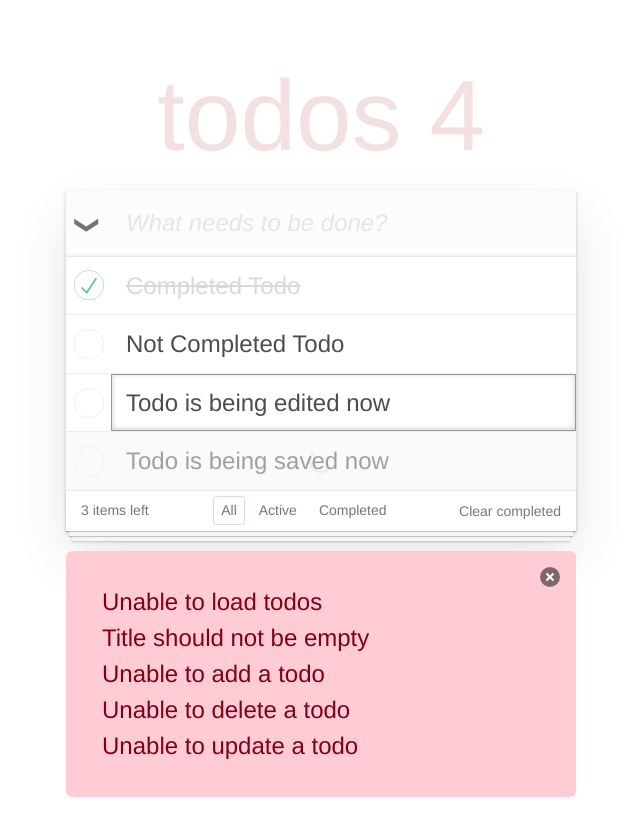
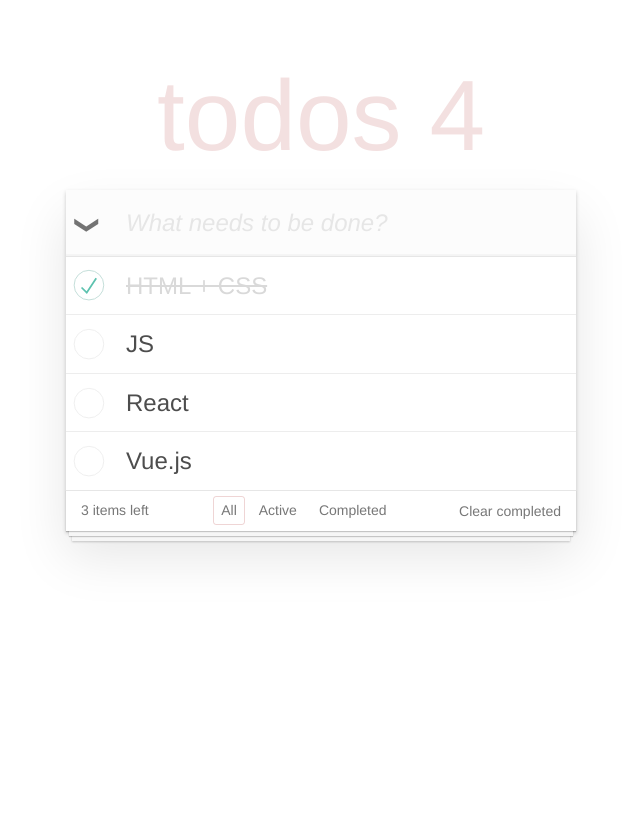
Before and after one commit to AnnBusya/vue-todo-app, a Vue app: page / in a window 1280 px wide. Shown: the whole page, without its empty margins (319-959 px from the left). Built offline with nearby package versions, Linux system fonts and the light colour scheme.

Commit message:
add basics template syntax

```diff
--- a/src/App.vue
+++ b/src/App.vue
@@ -1,5 +1,5 @@
 <script setup>
-  import todos from './data/todos';
+import todos from "./data/todos";
 </script>
 
 <template>
@@ -9,120 +9,45 @@
     <div class="todoapp__content">
       <header class="todoapp__header">
         <!-- this button should have `active` class only if all todos are completed -->
-         <button
-           type="button"
-           class="todoapp__toggle-all active"
-           data-cy="ToggleAllButton"></button>
+        <button class="todoapp__toggle-all active"></button>
 
-         <!-- Add a todo on form submit -->
         <form>
           <input
-             data-cy="NewTodoField"
-             type="text"
             class="todoapp__new-todo"
             placeholder="What needs to be done?"
           />
         </form>
       </header>
 
-       <section class="todoapp__main" data-cy="TodoList">
-         <!-- This is a completed todo -->
-         <div data-cy="Todo" class="todo completed">
+      <section class="todoapp__main">
+        <div
+          v-for="todo of todos"
+          class="todo"
+          :class="{ completed: todo.completed }"
+        >
           <label class="todo__status-label">
             <input
-               data-cy="TodoStatus"
               type="checkbox"
               class="todo__status"
-               checked
+              :checked="todo.completed"
             />
           </label>
 
-           <span data-cy="TodoTitle" class="todo__title">
-             Completed Todo
-           </span>
-
-           <!-- Remove button appears only on hover -->
-           <button type="button" class="todo__remove" data-cy="TodoDelete">
-             ×
-           </button>
-
-           <!-- overlay will cover the todo while it is being deleted or updated -->
-           <div data-cy="TodoLoader" class="modal overlay">
-             <div class="modal-background has-background-white-ter"></div>
-             <div class="loader"></div>
-           </div>
-         </div>
-
-         <!-- This todo is an active todo -->
-         <div data-cy="Todo" class="todo">
-           <label class="todo__status-label">
+          <!--  show when todo is being edited -->
+          <form v-if="false">
             <input
-               data-cy="TodoStatus"
-               type="checkbox"
-               class="todo__status"
-             />
-           </label>
-
-           <span data-cy="TodoTitle" class="todo__title">
-             Not Completed Todo
-           </span>
-           <button type="button" class="todo__remove" data-cy="TodoDelete">
-             ×
-           </button>
-
-           <div data-cy="TodoLoader" class="modal overlay">
-             <div class="modal-background has-background-white-ter"></div>
-             <div class="loader"></div>
-           </div>
-         </div>
-
-         <!-- This todo is being edited -->
-         <div data-cy="Todo" class="todo">
-           <label class="todo__status-label">
-             <input
-               data-cy="TodoStatus"
-               type="checkbox"
-               class="todo__status"
-             />
-           </label>
-
-           <!-- This form is shown instead of the title and remove button -->
-           <form>
-             <input
-               data-cy="TodoTitleField"
-               type="text"
               class="todo__title-field"
               placeholder="Empty todo will be deleted"
-               value="Todo is being edited now"
             />
           </form>
 
-           <div data-cy="TodoLoader" class="modal overlay">
-             <div class="modal-background has-background-white-ter"></div>
-             <div class="loader"></div>
-           </div>
-         </div>
+          <template v-else>
+            <span class="todo__title">{{ todo.title }}</span>
+            <button class="todo__remove">×</button>
+          </template>
 
-         <!-- This todo is in loadind state -->
-         <div data-cy="Todo" class="todo">
-           <label class="todo__status-label">
-             <input
-               data-cy="TodoStatus"
-               type="checkbox"
-               class="todo__status"
-             />
-           </label>
-
-           <span data-cy="TodoTitle" class="todo__title">
-             Todo is being saved now
-           </span>
-
-           <button type="button" class="todo__remove" data-cy="TodoDelete">
-             ×
-           </button>
-
-           <!-- 'is-active' class puts this modal on top of the todo -->
-           <div data-cy="TodoLoader" class="modal overlay is-active">
+          <!-- add `is-active` class when todo being processed -->
+          <div class="modal overlay" :class="{ 'is-active': false }">
             <div class="modal-background has-background-white-ter"></div>
             <div class="loader"></div>
           </div>
@@ -130,66 +55,30 @@
       </section>
 
       <!-- Hide the footer if there are no todos -->
-       <footer class="todoapp__footer" data-cy="Footer">
-         <span class="todo-count" data-cy="TodosCounter">
-           3 items left
-         </span>
+      <footer class="todoapp__footer">
+        <!-- show the number of not caompleted todos -->
+        <span class="todo-count">3 items left</span>
 
         <!-- Active link should have the 'selected' class -->
-         <nav class="filter" data-cy="Filter">
-           <a
-             href="#/"
-             class="filter__link selected"
-             data-cy="FilterLinkAll"
-           >
-             All
-           </a>
-
-           <a
-             href="#/active"
-             class="filter__link"
-             data-cy="FilterLinkActive"
-           >
-             Active
-           </a>
-
-           <a
-             href="#/completed"
-             class="filter__link"
-             data-cy="FilterLinkCompleted"
-           >
-             Completed
-           </a>
+        <nav class="filter">
+          <a href="#/" class="filter__link selected">All</a>
+          <a href="#/active" class="filter__link">Active</a>
+          <a href="#/completed" class="filter__link">Completed</a>
         </nav>
 
         <!-- this button should be disabled if there are no completed todos -->
-         <button
-           type="button"
-           class="todoapp__clear-completed"
-           data-cy="ClearCompletedButton"
-         >
-           Clear completed
-         </button>
+        <button class="todoapp__clear-completed">Clear completed</button>
       </footer>
     </div>
 
-     <!-- DON'T use conditional rendering to hide the notification -->
-     <!-- Add the 'hidden' class to hide the message smoothly -->
-     <div
-       data-cy="ErrorNotification"
-       class="notification is-danger is-light has-text-weight-normal"
-     >
-       <button data-cy="HideErrorButton" type="button" class="delete"></button>
+    <div class="notification is-danger is-light has-text-weight-normal hidden">
+      <button class="delete"></button>
       <!-- show only one message at a time -->
-       Unable to load todos
-       <br />
-       Title should not be empty
-       <br />
-       Unable to add a todo
-       <br />
-       Unable to delete a todo
-       <br />
-       Unable to update a todo
+      Unable to load todos<br />
+      Title should not be empty<br />
+      Unable to add a todo<br />
+      Unable to delete a todo<br />
+      Unable to update a todo<br />
     </div>
   </div>
 </template>
```
Lines whose indentation alone changed are shown as unchanged.
